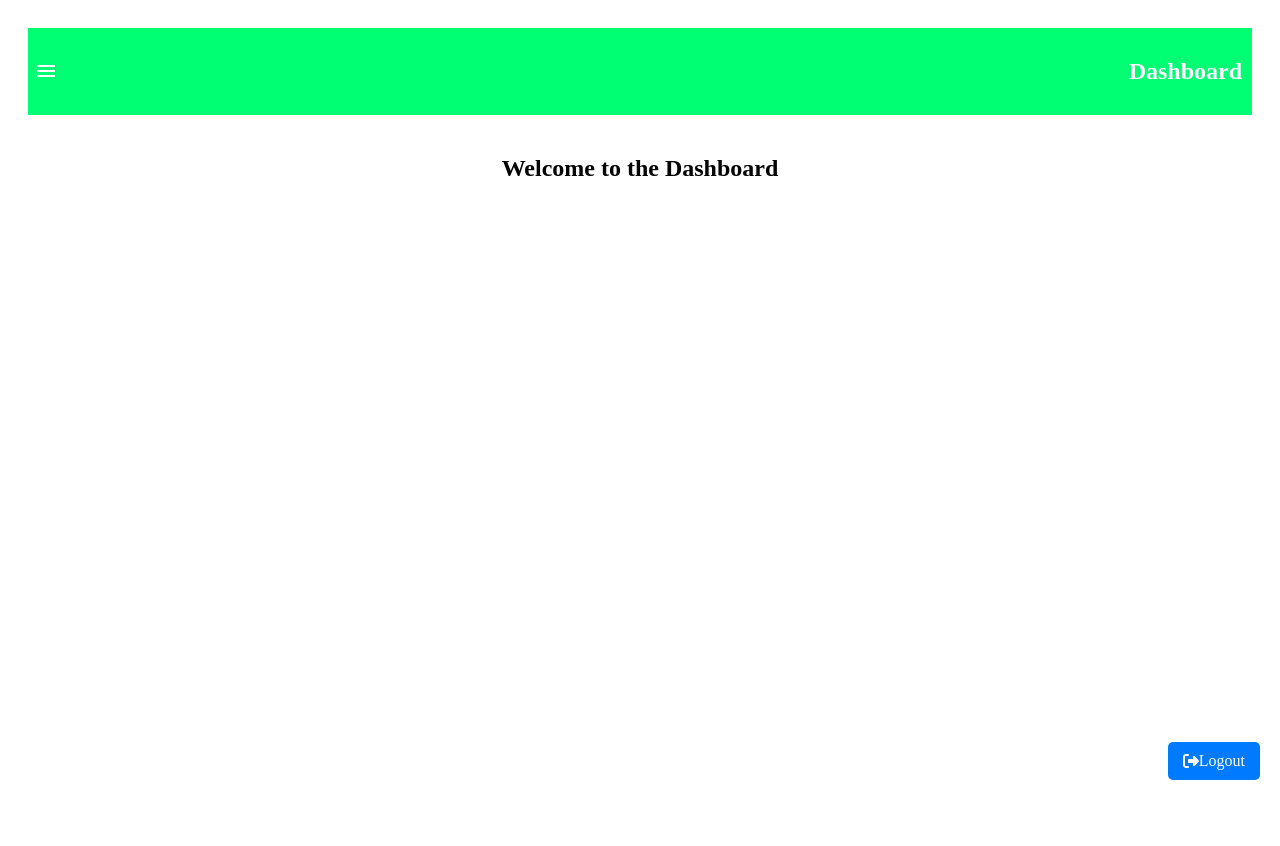
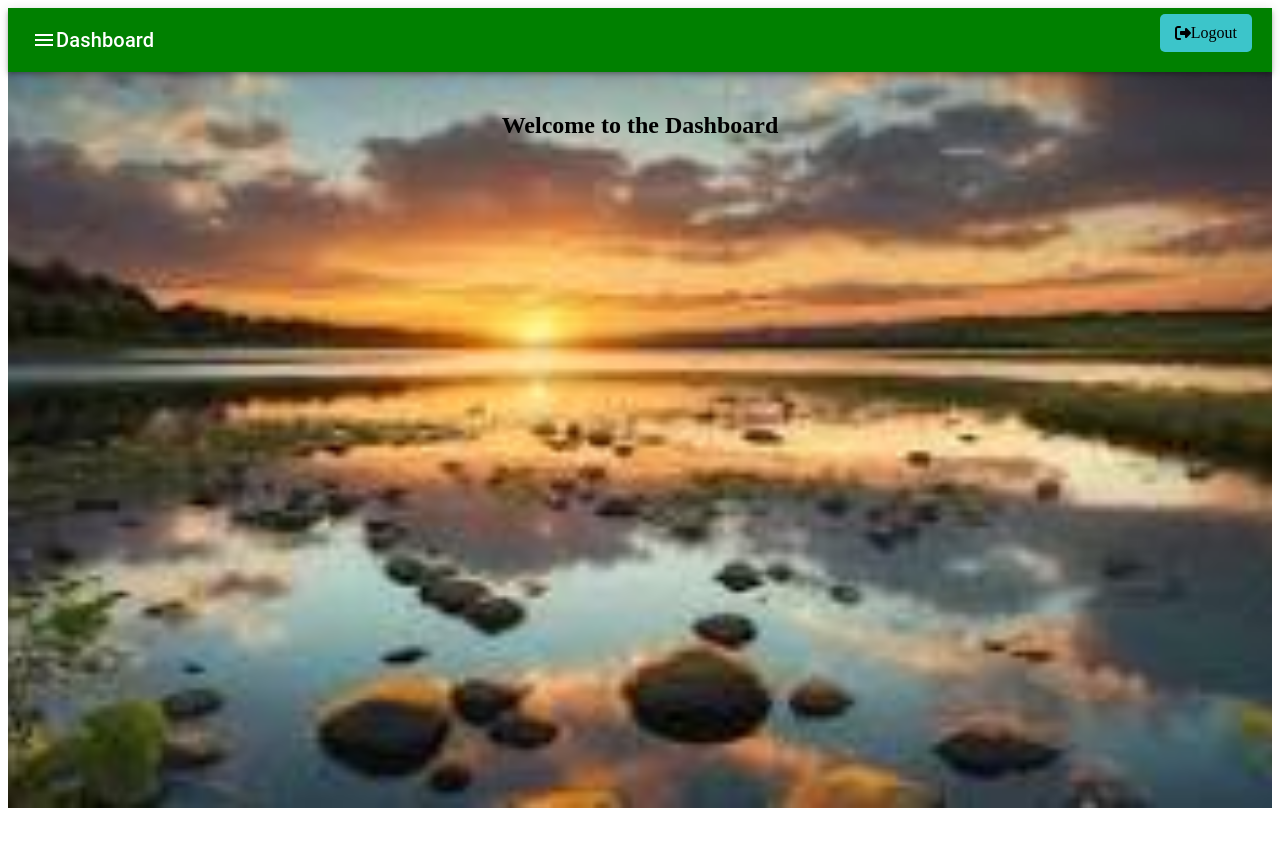
Before and after one commit to Faith-chepkemboi/WEB_APPLICATION, a React (Create React App) app in the folder frontend/: page /dashboard in a window 1280 px wide. Shown: the top 846 px of the page. After the commit the page ends 816 px from the top, so only its background shows below. Built offline with nearby package versions, Linux system fonts and the light colour scheme.

Commit message:
added drawer

```diff
--- a/frontend/src/components/Dashboard.js
+++ b/frontend/src/components/Dashboard.js
@@ -1,10 +1,40 @@
 import React from 'react';
 import { Link } from 'react-router-dom';
-import { Drawer, List, ListItem, ListItemIcon, ListItemText, IconButton } from '@mui/material';
+import '../style.css';  // Make sure to create this CSS file
 import { Menu, AccountCircle } from '@mui/icons-material';
 import { FontAwesomeIcon } from '@fortawesome/react-fontawesome';
 import { faSignOutAlt } from '@fortawesome/free-solid-svg-icons';
-import '../style.css';  // Make sure to create this CSS file
+import { AppBar, Toolbar, Typography, Drawer, List, ListItem, ListItemText } from '@mui/material';
+import { styled } from '@mui/material/styles'; // Import styled from MUI
+
+import backgroundImage from '../assets/background-image.jpg'; // Make sure this path is correct
+
+const DashboardContainer = styled('div')({
+  backgroundImage: `url(${backgroundImage})`,
+  backgroundSize: 'cover',
+  backgroundPosition: 'center',
+  backgroundRepeat: 'no-repeat',
+  minHeight: '100vh',
+  display: 'flex',
+  flexDirection: 'column',
+});
+
+const AppBarStyled = styled(AppBar)(({ theme }) => ({
+  backgroundColor: 'green', // Set the background color to green
+}));
+
+const DrawerStyled = styled(Drawer)(({ theme }) => ({
+    '& .MuiDrawer-paper': {
+      width: '240px',
+      backgroundColor: '#e6e6fa', // Light purple background color
+      boxShadow: '2px 0px 5px rgba(0, 0, 0, 0.2)', // Shadow for the drawer
+      transition: 'box-shadow 0.3s', // Optional: Add transition for smoother effect
+      '&:hover': {
+        boxShadow: '2px 0px 5px #3cc5ca', // Shadow on hover with light blue color
+      },
+    },
+  }));
+
 
 const Dashboard = () => {
   const [drawerOpen, setDrawerOpen] = React.useState(false);
@@ -14,29 +44,35 @@ const Dashboard = () => {
   };
 
   return (
-        <div className="dashboard-container">
-            <header className="dashboard-header">
-                <IconButton edge="start" color="inherit" aria-label="menu" onClick={toggleDrawer}>
-                    <Menu />
-                </IconButton>
-                <h2>Dashboard</h2>
+    <DashboardContainer>
+      <AppBarStyled position="static">
+        <Toolbar>
+          <Menu onClick={toggleDrawer} />
+          <Typography variant="h6" component="div" sx={{ flexGrow: 1 }}>
+            Dashboard
+          </Typography>
           <Link to="/logout" className="logout-button">
             <FontAwesomeIcon icon={faSignOutAlt} /> Logout
           </Link>
-            </header>
-            <Drawer anchor="left" open={drawerOpen} onClose={toggleDrawer}>
+        </Toolbar>
+      </AppBarStyled>
+
+      <DrawerStyled anchor="left" open={drawerOpen} onClose={toggleDrawer}>
         <List>
-                    <ListItem button component={Link} to="/profile" onClick={toggleDrawer}>
-                        <ListItemIcon><AccountCircle /></ListItemIcon>
+          <ListItem button component="a" href="/profile" onClick={toggleDrawer}>
             <ListItemText primary="View Profile" />
           </ListItem>
+          <ListItem button component="a" href="/" onClick={toggleDrawer}>
+            <ListItemText primary="Logout" />
+          </ListItem>
         </List>
-            </Drawer>
+      </DrawerStyled>
+
       <main className="dashboard-content">
         <h2>Welcome to the Dashboard</h2>
         {/* Add routing or content here */}
       </main>
-        </div>
+    </DashboardContainer>
   );
 };
 
--- a/frontend/src/components/LoginForm.js
+++ b/frontend/src/components/LoginForm.js
@@ -2,6 +2,7 @@ import React, { useState } from 'react';
 import axios from 'axios';
 import { Link, useHistory } from 'react-router-dom';
 import { jwtDecode } from "jwt-decode";
+import '../style.css';  // Make sure to create this CSS file
 
 const LoginForm = () => {
     const [formData, setFormData] = useState({ username: '', email: '', password: '' });
--- a/frontend/src/style.css
+++ b/frontend/src/style.css
@@ -290,7 +290,7 @@
   justify-content: space-between;
   align-items: center;
   padding: 10px;
-  background-color: #00ff73;
+  background-color: #24ac61;
   color: white;
 }
 
@@ -304,8 +304,8 @@
   bottom: 20px;
   right: 20px;
   text-decoration: none;
-  color: white;
-  background-color: #007bff;
+  color: black;
+  background-color: #3cc5ca;
   padding: 10px 15px;
   border-radius: 5px;
   display: flex;
```
Also changed, not shown: frontend/src/assets/background-image.jpg (added). Lines whose indentation alone changed are shown as unchanged.
